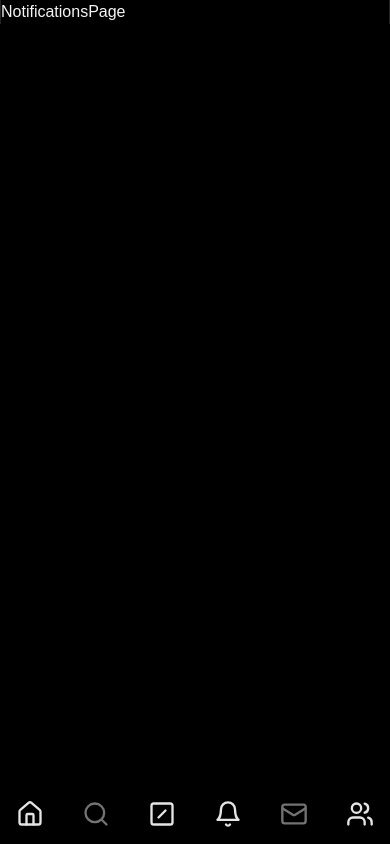
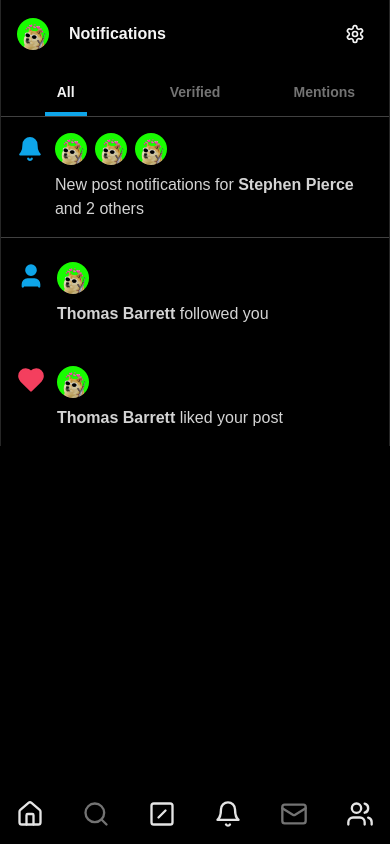
Before and after one commit to jayantpathariya/x, a Next.js app: page /notifications in a window 390 px wide. Built offline with nearby package versions, Linux system fonts and the light colour scheme; a web font is replaced by a local one.

Commit message:
notification page completed

```diff
--- a/app/(site)/notifications/page.tsx
+++ b/app/(site)/notifications/page.tsx
@@ -1,5 +1,13 @@
+import { MobileNotificationsHeader } from "@/components/notifications/mobile-notifications-header";
+import { NotificationsTabs } from "@/components/notifications/notifications-tabs";
+
 const NotificationsPage = () => {
-  return <div>NotificationsPage</div>;
+  return (
+    <div>
+      <MobileNotificationsHeader />
+      <NotificationsTabs />
+    </div>
+  );
 };
 
 export default NotificationsPage;
--- /dev/null
+++ b/components/notifications/mobile-notifications-header.tsx
@@ -0,0 +1,27 @@
+import { Settings } from "lucide-react";
+import Image from "next/image";
+import { Tooltip } from "../tooltip";
+
+export const MobileNotificationsHeader = () => {
+  return (
+    <div className="p-4">
+      <div className="flex items-center justify-between">
+        <div className="flex items-center gap-x-5">
+          <Image
+            src="/profile-picture.png"
+            width={40}
+            height={40}
+            alt="Profile picture"
+            className="rounded-full size-8 md:hidden"
+          />
+          <h1 className="font-bold md:text-lg">Notifications</h1>
+        </div>
+        <Tooltip content="settings">
+          <button className="hover:bg-neutral-900 p-2 rounded-full transition-colors duration-200 ease-in-out">
+            <Settings className="size-5" />
+          </button>
+        </Tooltip>
+      </div>
+    </div>
+  );
+};
--- /dev/null
+++ b/components/notifications/notification-follow-item.tsx
@@ -0,0 +1,26 @@
+import { User } from "lucide-react";
+import Image from "next/image";
+
+export const NotificationFollowItem = () => {
+  return (
+    <div>
+      <div className="flex gap-x-3 p-4">
+        <User className="size-7 text-sky-500 fill-sky-500" />
+        <div className="flex flex-col gap-y-2">
+          <div className="flex gap-x-2">
+            <Image
+              src="/profile-picture.png"
+              alt="Profile picture"
+              width={40}
+              height={40}
+              className="rounded-full size-8"
+            />
+          </div>
+          <p className="text-neutral-300">
+            <strong>Thomas Barrett</strong> followed you
+          </p>
+        </div>
+      </div>
+    </div>
+  );
+};
--- /dev/null
+++ b/components/notifications/notification-like-item.tsx
@@ -0,0 +1,26 @@
+import { Heart } from "lucide-react";
+import Image from "next/image";
+
+export const NotificationKLikeItem = () => {
+  return (
+    <div>
+      <div className="flex gap-x-3 p-4">
+        <Heart className="size-7 text-rose-500 fill-rose-500" />
+        <div className="flex flex-col gap-y-2">
+          <div className="flex gap-x-2">
+            <Image
+              src="/profile-picture.png"
+              alt="Profile picture"
+              width={40}
+              height={40}
+              className="rounded-full size-8"
+            />
+          </div>
+          <p className="text-neutral-300">
+            <strong>Thomas Barrett</strong> liked your post
+          </p>
+        </div>
+      </div>
+    </div>
+  );
+};
--- /dev/null
+++ b/components/notifications/notification-mention-item.tsx
@@ -0,0 +1,58 @@
+import { HoverCard } from "@/components/hover-card";
+import { PostActions } from "@/components/post-actions";
+import { Tooltip } from "@/components/tooltip";
+import { Ellipsis } from "lucide-react";
+import Image from "next/image";
+import Link from "next/link";
+
+export const NotificationMentionItem = () => {
+  return (
+    <div className="p-4 border-b border-neutral-500">
+      <div className="flex gap-x-2">
+        <div className="size-9 shrink-0">
+          <Image
+            src="/profile-picture.png"
+            width={40}
+            height={40}
+            alt="Profile picture "
+            className="w-full rounded-full"
+          />
+        </div>
+        <div>
+          <div className="flex items-center justify-between text-neutral-500">
+            <div className="flex items-center gap-x-2 text-sm">
+              <HoverCard>
+                <Link
+                  href="/username"
+                  className="text-base text-neutral-200 font-semibold hover:underline"
+                >
+                  Bertha Silva
+                </Link>
+              </HoverCard>
+              <HoverCard>
+                <span className="cursor-pointer">@owen</span>
+              </HoverCard>
+              <span>•</span>
+              <p>Jul 9</p>
+            </div>
+            <Tooltip content="More">
+              <button className="hover:bg-sky-500/20 p-1 rounded-full group">
+                <Ellipsis className="group-hover:text-sky-500" />
+              </button>
+            </Tooltip>
+          </div>
+          <span className="text-neutral-300">
+            Lorem ipsum dolor sit amet consectetur adipisicing elit. Iusto,
+            vitae quasi!{" "}
+            <HoverCard>
+              <Link className="text-sky-500 hover:underline" href="/username">
+                @Username
+              </Link>
+            </HoverCard>
+          </span>
+          <PostActions />
+        </div>
+      </div>
+    </div>
+  );
+};
--- /dev/null
+++ b/components/notifications/notification-post-item.tsx
@@ -0,0 +1,41 @@
+import { Bell } from "lucide-react";
+import Image from "next/image";
+
+export const NotificationPostItem = () => {
+  return (
+    <div>
+      <div className="flex gap-x-3 border-b border-neutral-700 p-4">
+        <Bell className="size-8 text-sky-500 fill-sky-500" />
+        <div className="flex flex-col gap-y-2">
+          <div className="flex gap-x-2">
+            <Image
+              src="/profile-picture.png"
+              alt="Profile picture"
+              width={40}
+              height={40}
+              className="rounded-full size-8"
+            />
+            <Image
+              src="/profile-picture.png"
+              alt="Profile picture"
+              width={40}
+              height={40}
+              className="rounded-full size-8"
+            />
+            <Image
+              src="/profile-picture.png"
+              alt="Profile picture"
+              width={40}
+              height={40}
+              className="rounded-full size-8"
+            />
+          </div>
+          <p className="text-neutral-300">
+            New post notifications for
+            <strong> Stephen Pierce</strong> and 2 others
+          </p>
+        </div>
+      </div>
+    </div>
+  );
+};
--- /dev/null
+++ b/components/notifications/notifications-tabs.tsx
@@ -0,0 +1,30 @@
+import { TabTrigger } from "@/components/tab-trigger";
+import * as Tabs from "@radix-ui/react-tabs";
+import { NotificationFollowItem } from "./notification-follow-item";
+import { NotificationKLikeItem } from "./notification-like-item";
+import { NotificationMentionItem } from "./notification-mention-item";
+import { NotificationPostItem } from "./notification-post-item";
+
+export const NotificationsTabs = () => {
+  return (
+    <Tabs.Root defaultValue="all">
+      <Tabs.List className="grid grid-cols-3 border-b border-neutral-700">
+        <TabTrigger value="all" title="All" />
+        <TabTrigger value="verified" title="Verified" />
+        <TabTrigger value="mentions" title="Mentions" />
+      </Tabs.List>
+      <Tabs.Content value="all" className="flex flex-col gap-y-2">
+        <NotificationPostItem />
+        <NotificationFollowItem />
+        <NotificationKLikeItem />
+      </Tabs.Content>
+      <Tabs.Content value="verified" className="flex flex-col gap-y-2">
+        <NotificationPostItem />
+      </Tabs.Content>
+      <Tabs.Content value="mentions" className="flex flex-col gap-y-2">
+        <NotificationMentionItem />
+        <NotificationMentionItem />
+      </Tabs.Content>
+    </Tabs.Root>
+  );
+};
```
